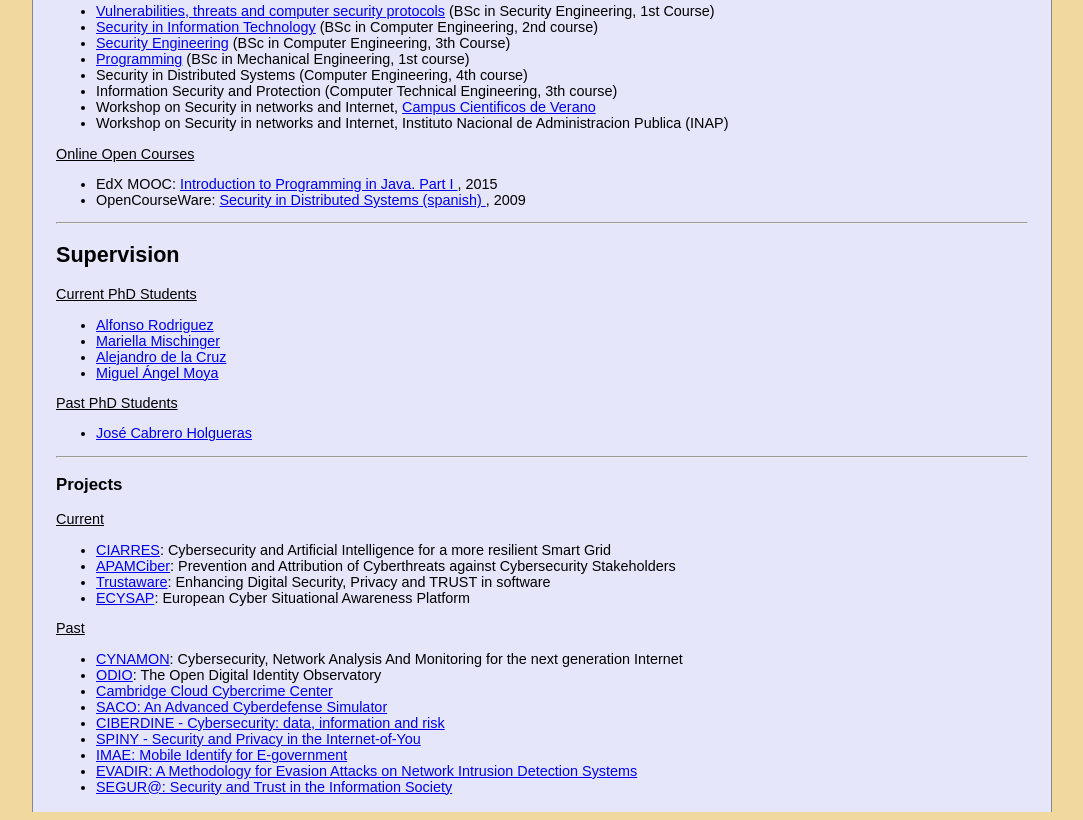
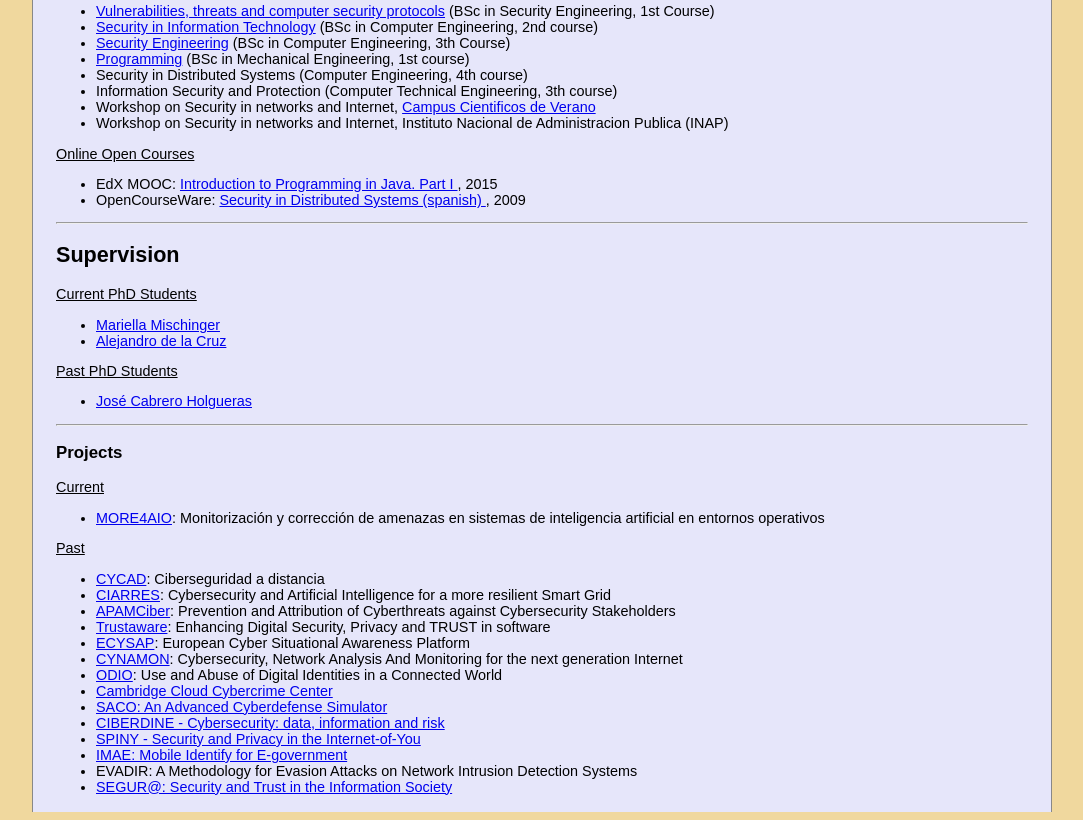
Before and after one commit to spastrana/spastrana.github.io, a plain HTML site: page index.html in a window 1280 px wide. Shown: the part 4294-5114 px from the top of the page, without its empty margins (98-1181 px from the left). Drawn offline with Linux system fonts and the light colour scheme.

Commit message:
Updated projects

```diff
--- a/index.html
+++ b/index.html
@@ -457,7 +457,9 @@ I received a PhD in Computer Science and Technology in 2014 by University of Car
 <u>PC chair/co-chair</u>
 <ul>
 <li>Workshop on Attackers and Cyber-Crime Operations (WACCO).
-	<a class="regularLink" href="https://wacco-workshop.org" target="_blank">2024</a>,
+	<a class="regularLink" href="https://wacco-workshop.org" target="_blank">2026</a>,
+	<a class="regularLink" href="https://wacco-workshop.org/past/2025/index.html" target="_blank">2025</a>,
+	<a class="regularLink" href="https://wacco-workshop.org/past/2024/index.html" target="_blank">2024</a>,
 	<a class="regularLink" href="https://wacco-workshop.org/past/2023/index.html" target="_blank">2023</a>,
 	<a class="regularLink" href="https://wacco-workshop.org/past/2022/index.html" target="_blank">2022</a>,
 	<a class="regularLink" href="https://wacco-workshop.org/past/2021/index.html" target="_blank">2021</a> and
@@ -522,10 +524,8 @@ I received a PhD in Computer Science and Technology in 2014 by University of Car
 <u> Current PhD Students</u>
 <br>
 <ul>
-<li><a class="regularLink" href="https://networks.imdea.org/team/imdea-networks-team/people/alfonso-rodriguez-barredo-de-valenzuela/">Alfonso Rodriguez</a></li>
 <li><a class="regularLink" href="https://networks.imdea.org/team/imdea-networks-team/people/mariella-mischinger/">Mariella Mischinger</a></li>
 <li><a class="regularLink" href="https://cosec.inf.uc3m.es/people/alejandro-de-la-cruz/">Alejandro de la Cruz</a></li>
-<li><a class="regularLink" href="https://es.linkedin.com/in/miguel-%C3%A1ngel-moya-berlanga-aaa13b194">Miguel Ángel Moya</a></li>
 </ul>
 
 <u> Past PhD Students</u>
@@ -541,24 +541,25 @@ I received a PhD in Computer Science and Technology in 2014 by University of Car
     <strong>Projects</strong>
 </h3>
 <u>Current</u>
-</a><ul><a name="projectsSection">
-    </a>
-    <li><a class="regularLink" href="https://cosec.inf.uc3m.es/projects/ciarres/">CIARRES</a>: Cybersecurity and Artificial Intelligence for a more resilient Smart Grid</li>
-    <li><a class="regularLink" href="https://cosec.inf.uc3m.es/projects/apamciber/">APAMCiber</a>: Prevention and Attribution of Cyberthreats against Cybersecurity Stakeholders</li>
-    <li><a class="regularLink" href="https://trustaware.eu/">Trustaware</a>: Enhancing Digital Security, Privacy and TRUST in software</li>
-   <li><a class="regularLink" href="https://ec.europa.eu/commission/presscorner/api/files/attachment/865731/EDIDP%20-%20ECYSAP.pdf.pdf">ECYSAP</a>: European Cyber Situational Awareness Platform </li>
+</a><ul><a name="projectsSection"></a>
+    <li><a class="regularLink" href="https://researchportal.uc3m.es/display/act567970">MORE4AIO</a>: Monitorización y corrección de amenazas en sistemas de inteligencia artificial en entornos operativos </li>
 </ul>
 <u>Past</u>
 <ul>
-	<li><a class="regularLink" href="https://www.tic.itefi.csic.es/CYNAMON/">CYNAMON</a>: Cybersecurity, Network Analysis And Monitoring for the next generation Internet </li>
-   <li><a class="regularLink" href="https://networks.imdea.org/projects/odio/">ODIO</a>: The Open Digital Identity Observatory </li>
+	<li><a class="regularLink" href="https://researchportal.uc3m.es/display/act560655">CYCAD</a>: Ciberseguridad a distancia</li>
+	<li><a class="regularLink" href="https://researchportal.uc3m.es/display/act556231">CIARRES</a>: Cybersecurity and Artificial Intelligence for a more resilient Smart Grid</li>
+    <li><a class="regularLink" href="https://researchportal.uc3m.es/display/act562161">APAMCiber</a>: Prevention and Attribution of Cyberthreats against Cybersecurity Stakeholders</li>
+    <li><a class="regularLink" href="https://trustaware.eu/">Trustaware</a>: Enhancing Digital Security, Privacy and TRUST in software</li>
+   <li><a class="regularLink" href="https://ec.europa.eu/commission/presscorner/api/files/attachment/865731/EDIDP%20-%20ECYSAP.pdf.pdf">ECYSAP</a>: European Cyber Situational Awareness Platform </li>
+	<li><a class="regularLink" href="https://researchportal.uc3m.es/display/act539181">CYNAMON</a>: Cybersecurity, Network Analysis And Monitoring for the next generation Internet </li>
+   <li><a class="regularLink" href="https://researchportal.uc3m.es/display/act539525">ODIO</a>: Use and Abuse of Digital Identities in a Connected World  </li>
     <li><a class="regularLink" href="https://www.cambridgecybercrime.uk">Cambridge Cloud Cybercrime Center </a> </li>
-   <li><a class="regularLink" href="http://www.seg.inf.uc3m.es/projects">SACO: An Advanced Cyberdefense Simulator </a></li>
-    <li><a name="projectsSection"></a><a class="regularLink" href="http://www.seg.inf.uc3m.es/ciberdine">CIBERDINE - Cybersecurity: data, information and risk</a></li>
-    <li><a class="regularLink" href="http://www.seg.inf.uc3m.es/spiny/">SPINY - Security and Privacy in the Internet-of-You</a></li>
-   <li><a class="regularLink" href="http://www.galeonsoftware.com/galeonsoftware/innovacion/">IMAE: Mobile Identify for E-government</a></li>
-   <li><a class="regularLink" href="http://www.seg.inf.uc3m.es/projects">EVADIR: A Methodology for Evasion Attacks on Network Intrusion Detection Systems</a></li>
-   <li><a class="regularLink" href="http://www.seg.inf.uc3m.es/projects">SEGUR@: Security and Trust in the Information Society</a></li>
+   <li><a class="regularLink" href="https://researchportal.uc3m.es/display/act544456">SACO: An Advanced Cyberdefense Simulator </a></li>
+    <li><a name="projectsSection"></a><a class="regularLink" href="https://researchportal.uc3m.es/display/act539048">CIBERDINE - Cybersecurity: data, information and risk</a></li>
+    <li><a class="regularLink" href="https://researchportal.uc3m.es/display/act539365">SPINY - Security and Privacy in the Internet-of-You</a></li>
+   <li><a class="regularLink" href="https://researchportal.uc3m.es/display/act544427">IMAE: Mobile Identify for E-government</a></li>
+   <li>EVADIR: A Methodology for Evasion Attacks on Network Intrusion Detection Systems</a></li>
+   <li><a class="regularLink" href="https://researchportal.uc3m.es/display/act546868">SEGUR@: Security and Trust in the Information Society</a></li>
 </ul>
 
 </td>
```
